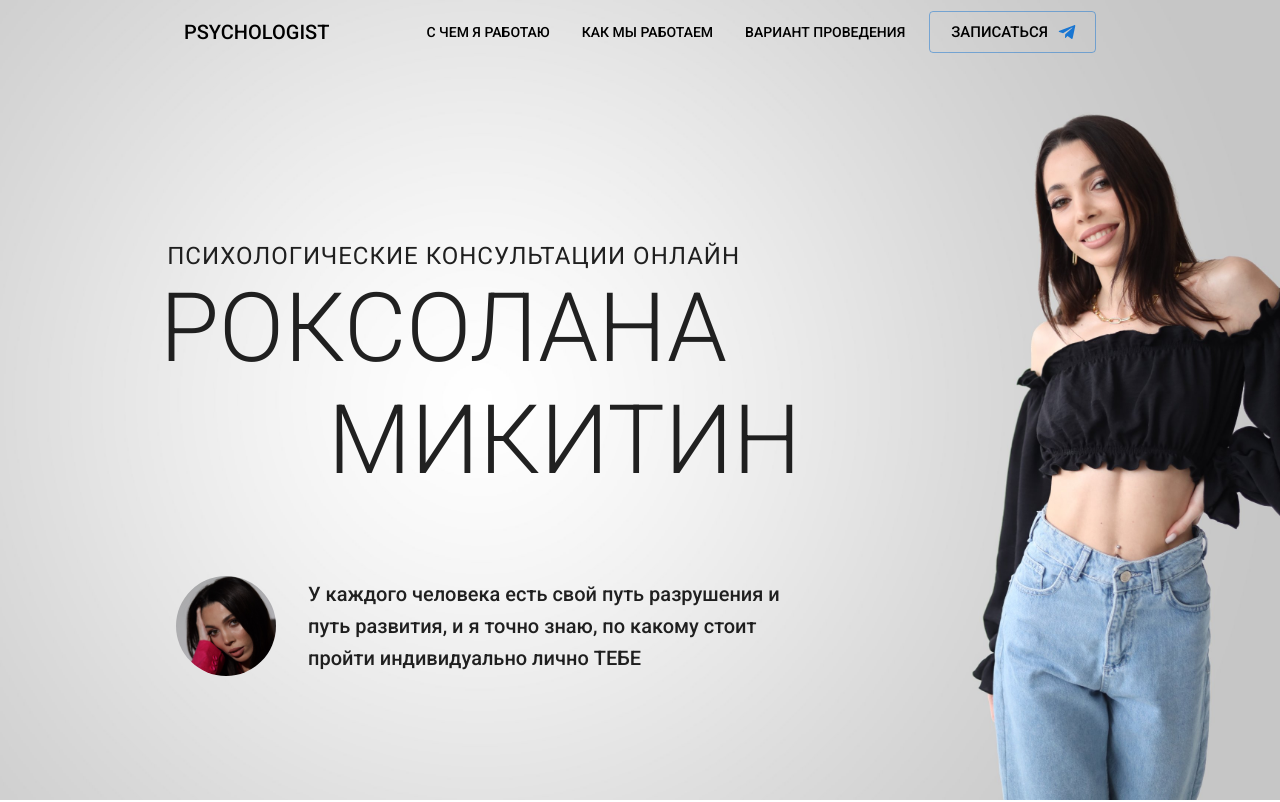
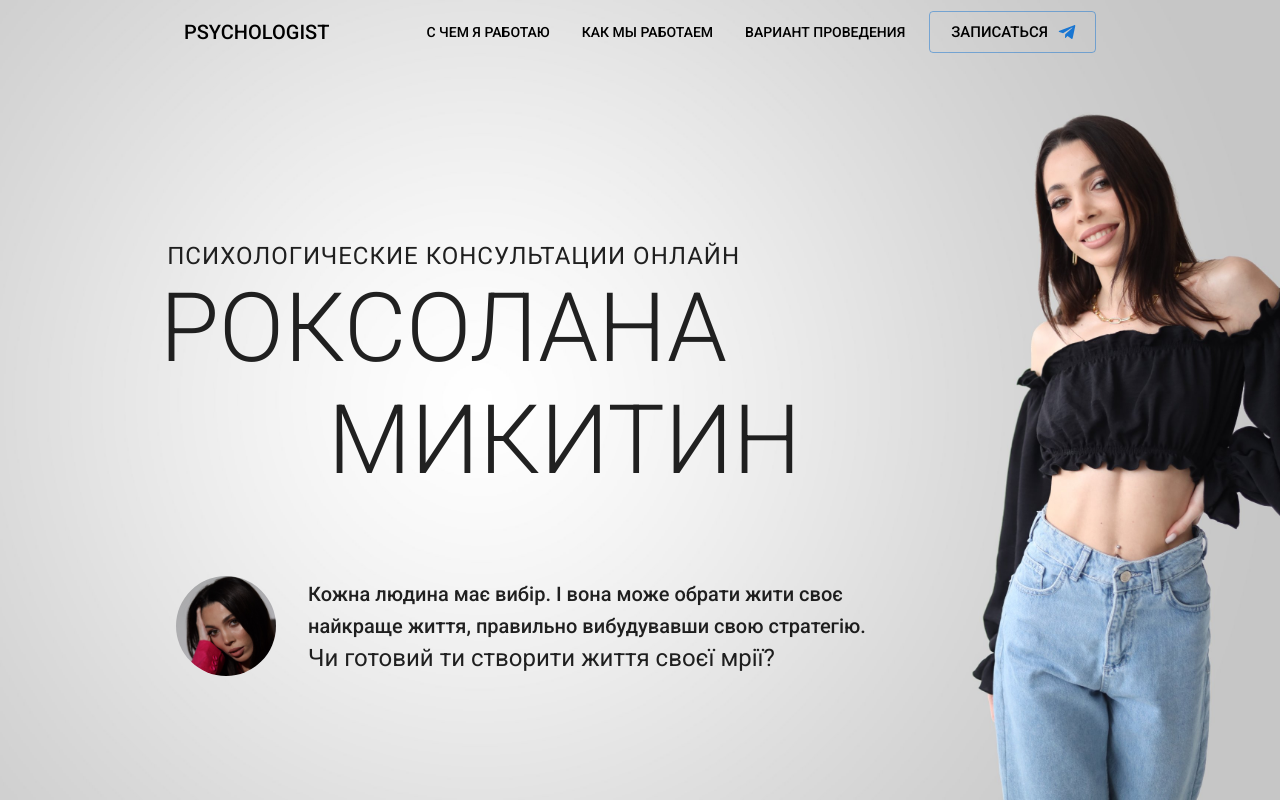
Before and after one commit to limetrack/roxy, a Next.js app: page / in a window 1280 px wide. Shown: the top 802 px of the page. Built offline with nearby package versions, Linux system fonts and the light colour scheme.

Commit message:
Quote update

```diff
--- a/src/app/page.jsx
+++ b/src/app/page.jsx
@@ -109,7 +109,7 @@ export default function HomePage() {
             }}
           >
             <Box sx={{
-              maxWidth: '700px',
+              maxWidth: '800px',
               backgroundColor: { xs: 'white', sm: 'transparent' },
               p: 2,
               mt: { xs: 10, sm: 8 },
@@ -129,10 +129,17 @@ export default function HomePage() {
                     borderRadius: '50%',
                   }}
                   />
-                  <Typography variant="subtitle1" sx={{ ml: 2 }} align="left">
-                    У каждого человека есть свой путь разрушения и путь развития,
-                    и я точно знаю, по какому стоит пройти индивидуально лично ТЕБЕ
-                  </Typography>
+                  <Box sx={{ ml: 2 }}>
+                    <Typography variant="subtitle2" align="left">
+                      Кожна людина має вибір.
+                    </Typography>
+                    <Typography variant="subtitle2" align="left">
+                      І вона може обрати жити своє найкраще життя, правильно вибудувавши свою стратегію.
+                    </Typography>
+                    <Typography variant="subtitle1" align="left">
+                      Чи готовий ти створити життя своєї мрії?
+                    </Typography>
+                  </Box>
                 </Stack>
               </Box>
               <Box sx={{ display: { xs: 'none', sm: 'block' } }}>
@@ -147,10 +154,15 @@ export default function HomePage() {
                     borderRadius: '50%',
                   }}
                   />
-                  <Typography variant="h6" sx={{ mx: 4 }}>
-                    У каждого человека есть свой путь разрушения и путь развития,
-                    и я точно знаю, по какому стоит пройти индивидуально лично ТЕБЕ
-                  </Typography>
+                  <Box sx={{ mx: 4 }}>
+                    <Typography variant="h6">
+                      Кожна людина має вибір.
+                      І вона може обрати жити своє найкраще життя, правильно вибудувавши свою стратегію.
+                    </Typography>
+                    <Typography variant="h5">
+                      Чи готовий ти створити життя своєї мрії?
+                    </Typography>
+                  </Box>
                 </Stack>
               </Box>
             </Box>
```
